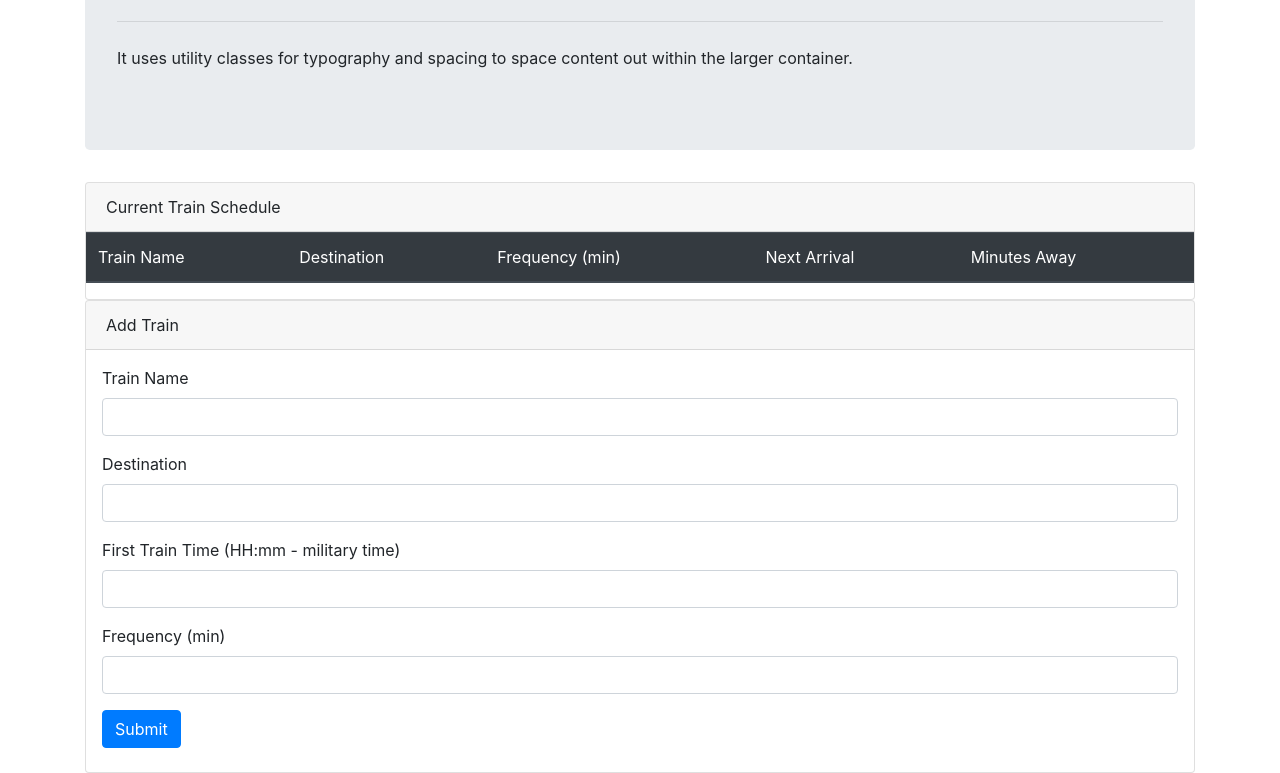
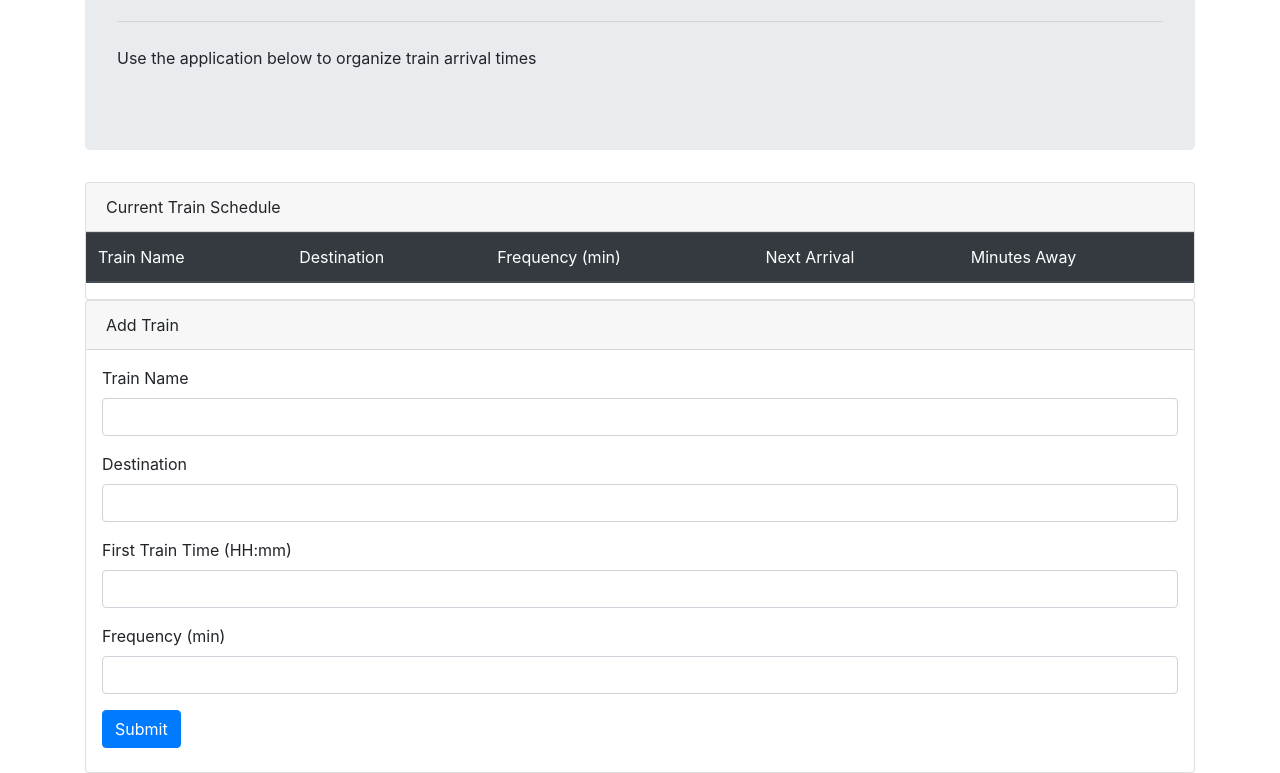
Before and after one commit to hausuwu/train-scheduler, a plain HTML site: page index.html in a window 1280 px wide. Shown: the part 134-907 px from the top of the page. Drawn offline with nearby package versions, Linux system fonts and the light colour scheme; no server answers.

```diff
--- a/index.html
+++ b/index.html
@@ -20,7 +20,7 @@
         <div class="jumbotron">
             <h1 class="display-4">Train Scheduler</h1>
             <hr class="my-4">
-            <p>It uses utility classes for typography and spacing to space content out within the larger container.</p>
+            <p>Use the application below to organize train arrival times</p>
 
         </div>
 
@@ -71,7 +71,7 @@
                         <input type="text" class="form-control" id="destination">
                     </div>
                     <div class="form-group">
-                        <label for="trainTime">First Train Time (HH:mm - military time)</label>
+                        <label for="trainTime">First Train Time (HH:mm)</label>
                         <input type="text" class="form-control" id="trainTime">
                     </div>
                     <div class="form-group">
```
